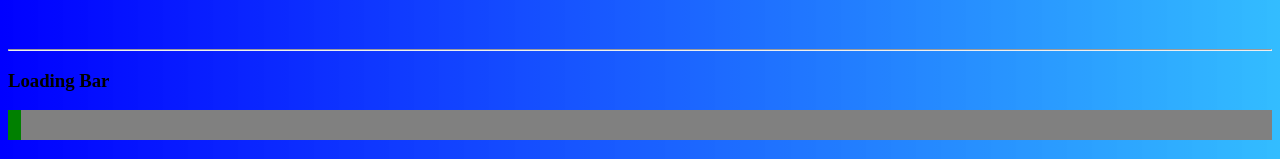
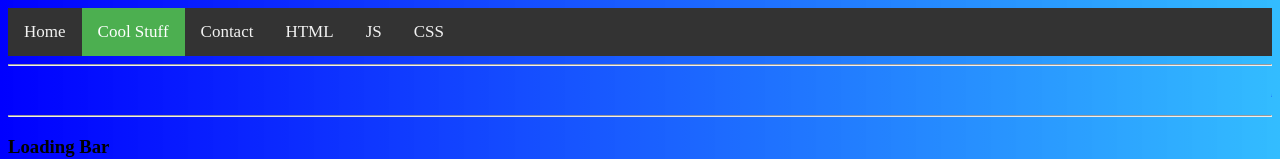
Before and after one commit to RaspberryPiDude314159/RaspberryPiDude314159.github.io, a plain HTML site: page html/coolstuff.html in a window 1280 px wide. Shown: the top 159 px of the page. Drawn offline with Linux system fonts and the light colour scheme.

Commit message:
Update coolstuff.html

```diff
--- a/html/coolstuff.html
+++ b/html/coolstuff.html
@@ -1,5 +1,15 @@
 <!DOCTYPE html><html lang"en">
 <head>
+<div class="topnav">
+  <a href="https://raspberrypidude314159.github.io">Home</a>
+  <a class="active" href="https://raspberrypidude314159.github.io/html/coolstuff.html">Cool Stuff</a>
+  <a href="https://raspberrypidude314159.github.io/html/contact.html">Contact</a>
+  <a href="https://raspberrypidude314159.github.io/html">HTML</a>
+<a href="https://raspberrypidude314159.github.io/js">JS</a>
+<a href="https://raspberrypidude314159.github.io/css">CSS</a>
+
+</div>
+<hr>
 <style>
 .button {
   display: inline-block;
@@ -50,6 +60,7 @@ body {
     <meta charset="utf-8">
     <title>Cool Stuff test</title>
     <link rel="stylesheet" type="text/css" href="https://raspberrypidude314159.github.io/css/slider.css" />
+<link rel="stylesheet" type="text/css" href="https://raspberrypidude314159.github.io/css/topnav.css" />
     <script src="https://raspberrypidude314159.github.io/js/slider.js"></script>
     <link rel="stylesheet" type="text/css" href="https://raspberrypidude314159.github.io/css/loader.css" />
     <script src="https://raspberrypidude314159.github.io/js/loader.js"></script>
```
